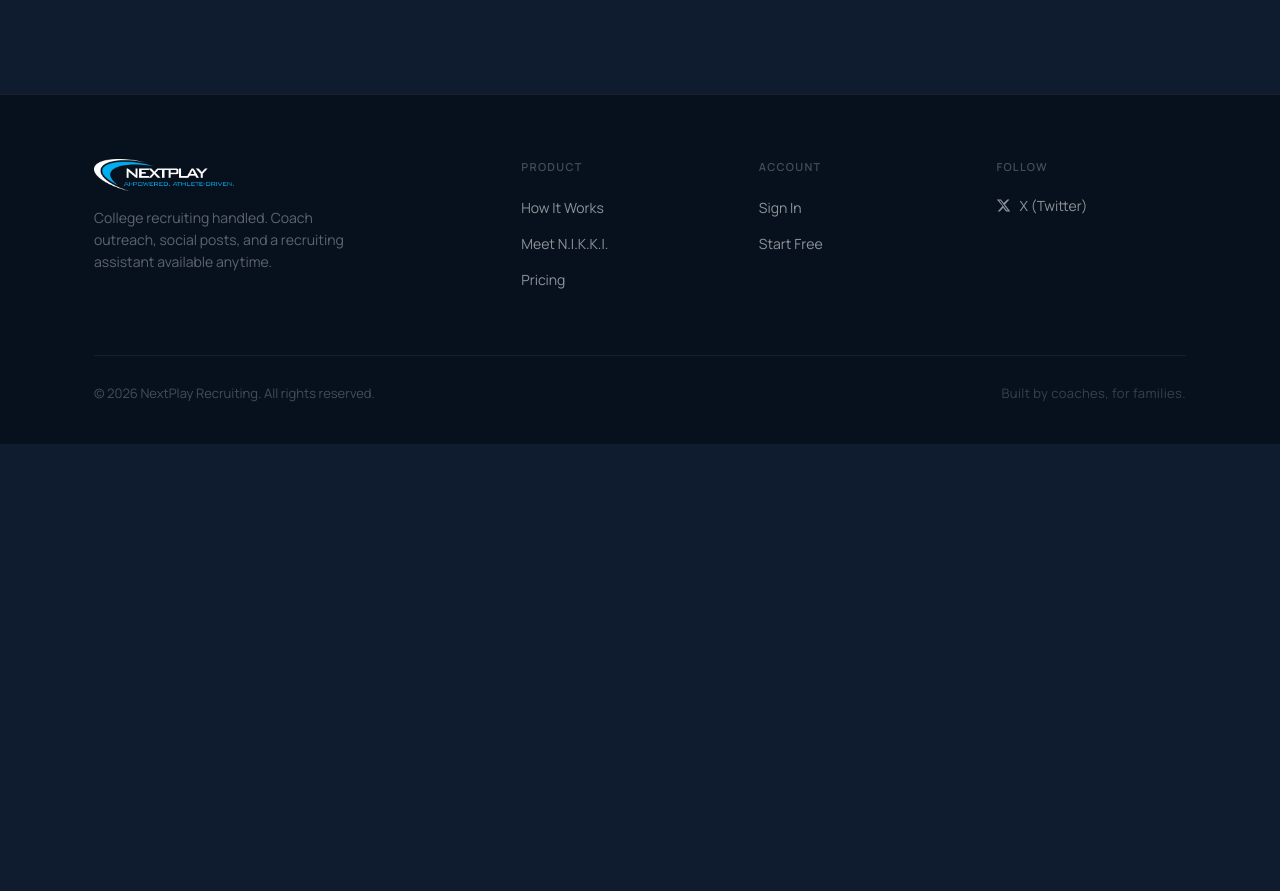
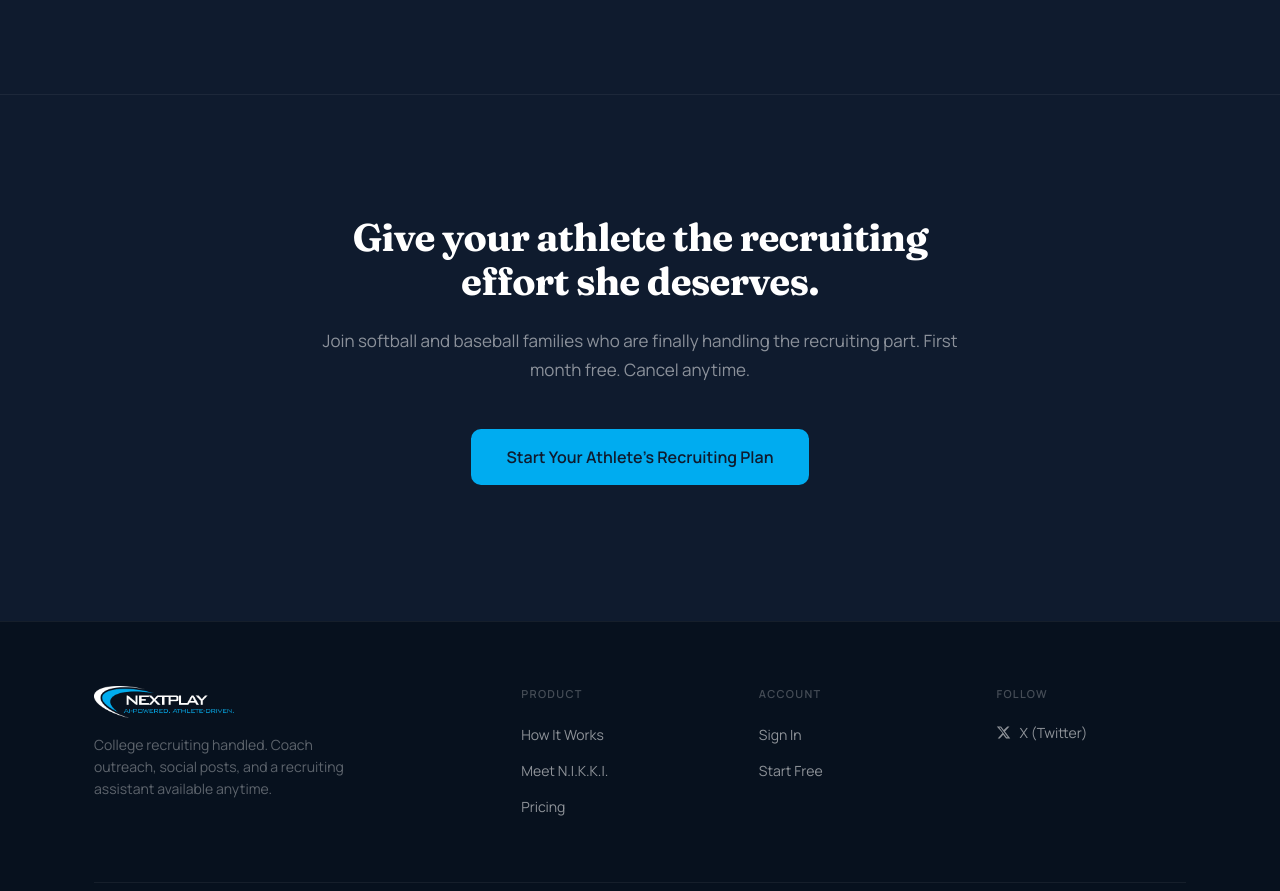
Before and after one commit to dmvdreamtech/nextplaystars-landing, a Next.js app: page / in a window 1280 px wide. Shown: the part 6167-7058 px from the top of the page. Before the commit the page ends 6611 px from the top, so only its background shows below. Built offline with nearby package versions, Linux system fonts and the light colour scheme.

Commit message:
Add Section 7: Final CTA

```diff
--- a/src/app/globals.css
+++ b/src/app/globals.css
@@ -71,6 +71,13 @@ body {
   border-color: #00ACF0;
 }
 
+/* Primary solid CTA — hero, final CTA */
+.cta-primary {
+  background: #00ACF0;
+  transition: background 150ms ease;
+}
+.cta-primary:hover { background: #0099D8; }
+
 /* Pricing CTA buttons */
 .pricing-cta-solid {
   background: #00ACF0;
--- a/src/app/page.tsx
+++ b/src/app/page.tsx
@@ -6,6 +6,7 @@ import MeetNikki from "@/components/sections/MeetNikki";
 import HowItWorks from "@/components/sections/HowItWorks";
 import BuiltByCoach from "@/components/sections/BuiltByCoach";
 import Pricing from "@/components/sections/Pricing";
+import FinalCTA from "@/components/sections/FinalCTA";
 
 export default function Home() {
   return (
@@ -18,7 +19,7 @@ export default function Home() {
         <HowItWorks />
         <BuiltByCoach />
         <Pricing />
-        {/* Section 7: Final CTA */}
+        <FinalCTA />
       </main>
       <Footer />
     </>
--- /dev/null
+++ b/src/components/sections/FinalCTA.tsx
@@ -0,0 +1,61 @@
+const APP_URL = "https://www.nextplayrecruiting.app";
+
+export default function FinalCTA() {
+  return (
+    <section
+      id="get-started"
+      style={{
+        background: "#0F1B2E",
+        padding: "120px 0 136px",
+        borderTop: "1px solid rgba(255,255,255,0.06)",
+      }}
+    >
+      <div className="max-w-content mx-auto px-6">
+        <div style={{ maxWidth: "640px", margin: "0 auto", textAlign: "center" }}>
+
+          <h2
+            className="font-display text-white"
+            style={{
+              fontSize: "clamp(28px, 3vw, 40px)",
+              fontWeight: 700,
+              lineHeight: 1.15,
+              letterSpacing: "-0.02em",
+              marginBottom: "24px",
+            }}
+          >
+            Give your athlete the recruiting effort she deserves.
+          </h2>
+
+          <p
+            className="font-body"
+            style={{
+              fontSize: "17px",
+              lineHeight: 1.7,
+              color: "rgba(255,255,255,0.52)",
+              marginBottom: "44px",
+            }}
+          >
+            Join softball and baseball families who are finally handling the recruiting part. First month free. Cancel anytime.
+          </p>
+
+          <a
+            href={`${APP_URL}/signup`}
+            className="font-body cta-primary"
+            style={{
+              display: "inline-block",
+              fontSize: "16px",
+              fontWeight: 600,
+              color: "#0F1B2E",
+              padding: "16px 36px",
+              borderRadius: "10px",
+              textDecoration: "none",
+            }}
+          >
+            Start Your Athlete&apos;s Recruiting Plan
+          </a>
+
+        </div>
+      </div>
+    </section>
+  );
+}
```
